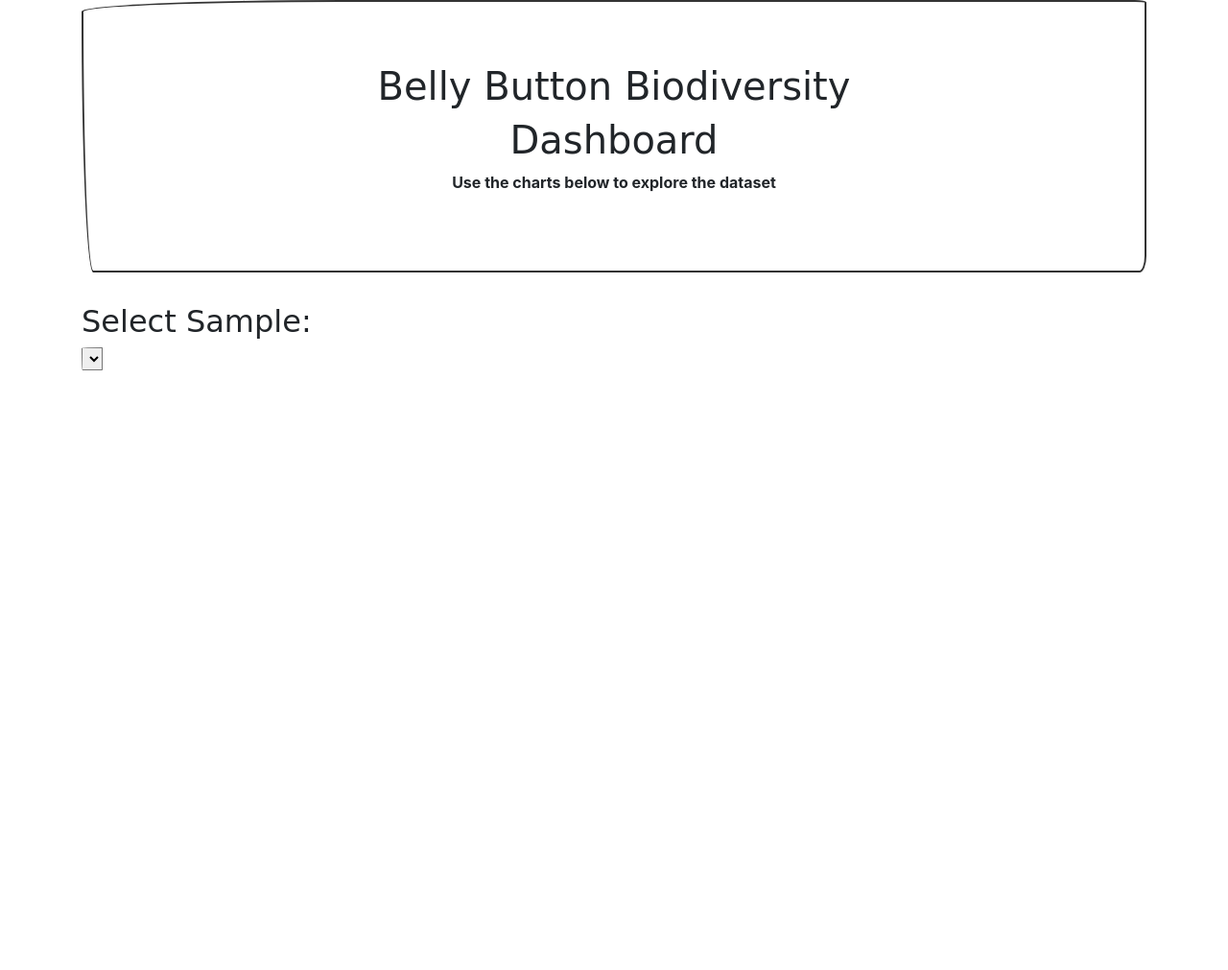
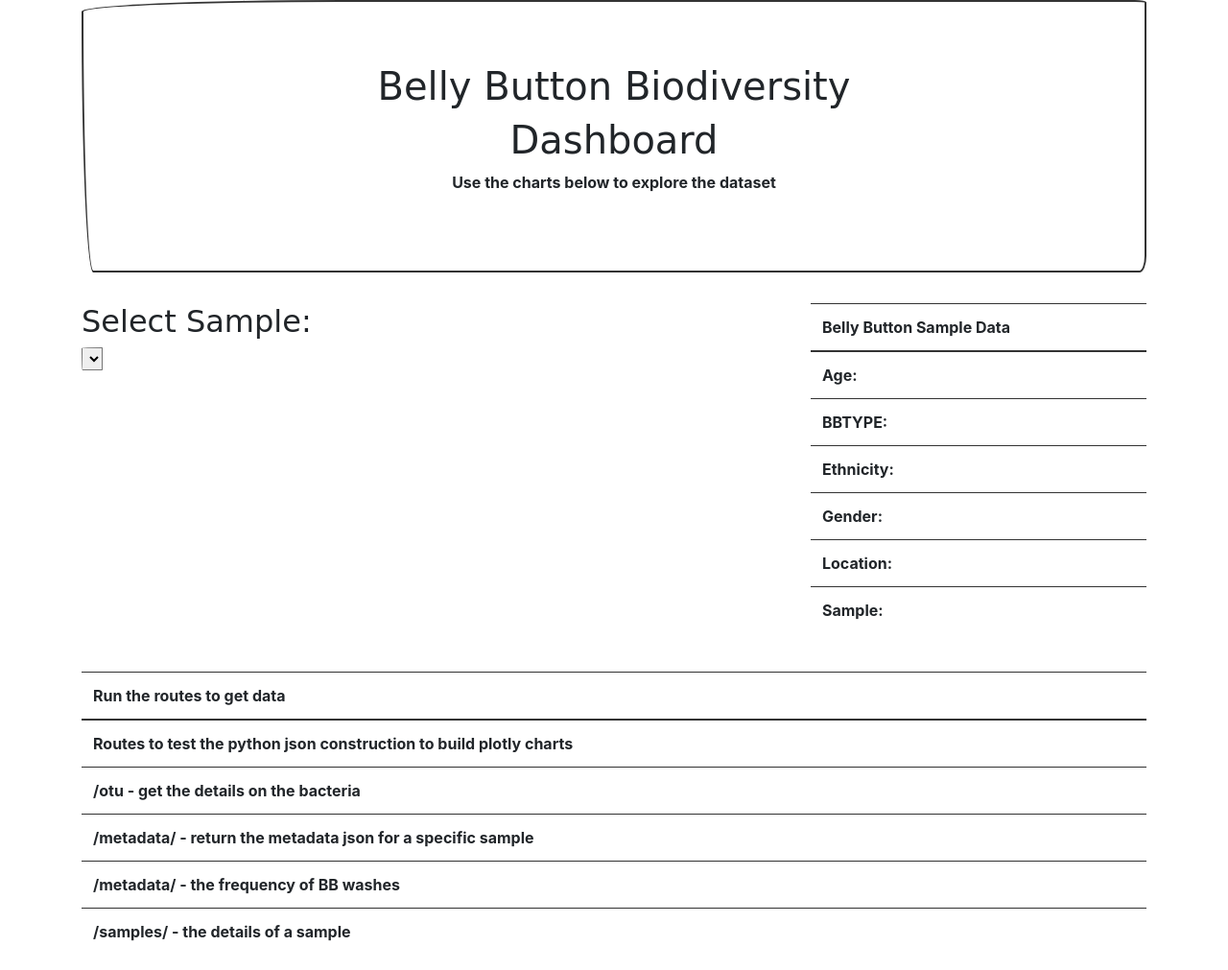
Before and after one commit to ttocsnamfuak/15-dataviz, a Flask app: page / in a window 1280 px wide. Shown: the whole page at 96% size. Before the commit the page ends 386 px from the top, so only its background shows below. Run offline with Flask 2, Linux system fonts and the light colour scheme; lists and menus that the app fills with data are empty; some libraries are stand-ins or nearby versions; some web fonts are replaced.

Commit message:
third push

```diff
--- a/static/js/jsApp.js
+++ b/static/js/jsApp.js
@@ -52,8 +52,8 @@
           }];
           console.log(data);
           var layout = {
-            height: 300,
-            width: 400
+            height: 600,
+            width: 800
           };
           var PIE = document.getElementById("pie");
           Plotly.plot(PIE, data, layout);
--- a/templates/index.html
+++ b/templates/index.html
@@ -38,7 +38,47 @@
             <div class="col-md-4">
                 <div id="pie"></div>
             </div>
+            <div class="col-md-4">
+                <table class="table table-striped">
+                    <thead>
+                      <tr>
+                        <th>Belly Button Sample Data</th>
+                      </tr>
+                    </thead>
+                    <tbody>
+                            <tr><td>Age: </td></tr>
+                            <tr><td>BBTYPE: </td></tr>
+                            <tr><td>Ethnicity: </td></tr>
+                            <tr><td>Gender: </td></tr>
+                            <tr><td>Location: </td></tr>
+                            <tr><td>Sample: </td></tr>
+                    </tbody>
+                  </table>
+            </div>
         </div>
+        <div class="row">
+            <div class="col-md-12">
+                <br>
+            </div>
+        </div>
+        <div class="row">
+            <div class="col-md-12">
+              <table class="table table-striped">
+                <thead>
+                  <tr>
+                    <th>Run the routes to get data</th>
+                  </tr>
+                </thead>
+                <tbody>
+                        <tr><td>Routes to test the python json construction to build plotly charts </td></tr>
+                        <tr><td>/otu - get the details on the bacteria </td></tr>
+                        <tr><td>/metadata/<sample> - return the metadata json for a specific sample </td></tr>
+                        <tr><td>/metadata/<sample> - the frequency of BB washes</td></tr>
+                        <tr><td>/samples/<sample> - the details of a sample</td></tr>
+                </tbody>
+              </table>
+            </div>
+          </div>
 
         <!-- <div class="row">
             <div class="col-md-12">
```
